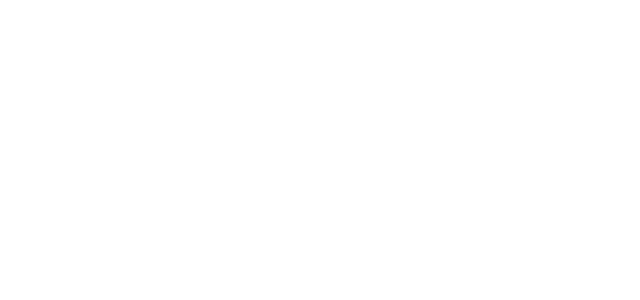
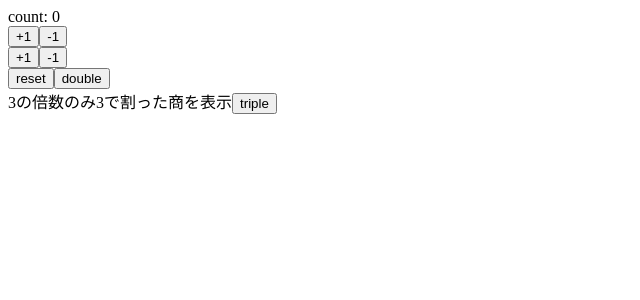
Before and after one commit to yk-port/react-advance-hooks, a React (Create React App) app: page / in a window 1280 px wide. Shown: the top 300 px of the page, without its empty margins (0-640 px from the left). Built offline with nearby package versions, Linux system fonts and the light colour scheme.

Commit message:
basic useState

```diff
--- a/src/App.js
+++ b/src/App.js
@@ -1,9 +1,42 @@
-import React from 'react'
+import React, { useState } from 'react'
 
 const App = () => {
+  // useStateは配列を返す(2つ目の返り値(下記ではsetCount)は関数)
+  const [count, setCount] = useState(0)
+
+  const increment = () => setCount(count + 1)
+  const decrement = () => setCount(count - 1)
+
+  // setCountの引数に関数を渡す。「今の時点の値」を意味するpreviousCountを渡すことができる
+  const increment2 = () => setCount(previousCount => previousCount + 1)
+  const decrement2 = () => setCount(previousCount => previousCount - 1)
+
+  const reset = () => setCount(0)
+  const double = () => setCount(count * 2)
+  const triple = () => setCount(previousCount => (
+    previousCount % 3 === 0 ? previousCount / 3 : previousCount
+  ))
+
   return (
-    <div>
-    </div>
+    <>
+      <div>count: {count}</div>
+      <div>
+        <button onClick={increment}>+1</button>
+        <button onClick={decrement}>-1</button>
+      </div>
+      <div>
+        <button onClick={increment2}>+1</button>
+        <button onClick={decrement2}>-1</button>
+      </div>
+      <div>
+        <button onClick={reset}>reset</button>
+        <button onClick={double}>double</button>
+      </div>
+      <div>
+        3の倍数のみ3で割った商を表示
+        <button onClick={triple}>triple</button>
+      </div>
+    </>
   )
 }
 
```
